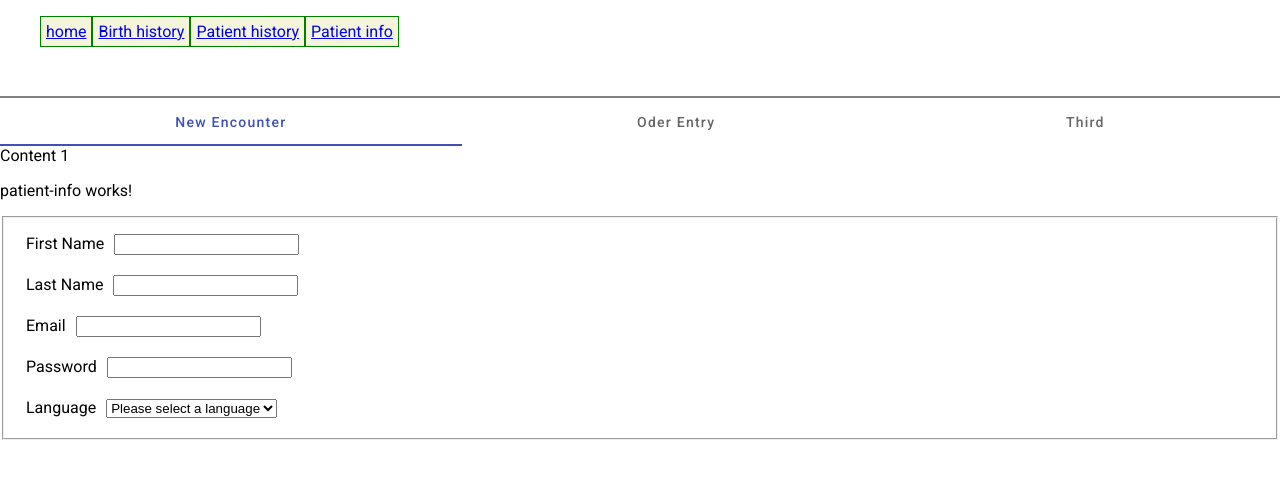
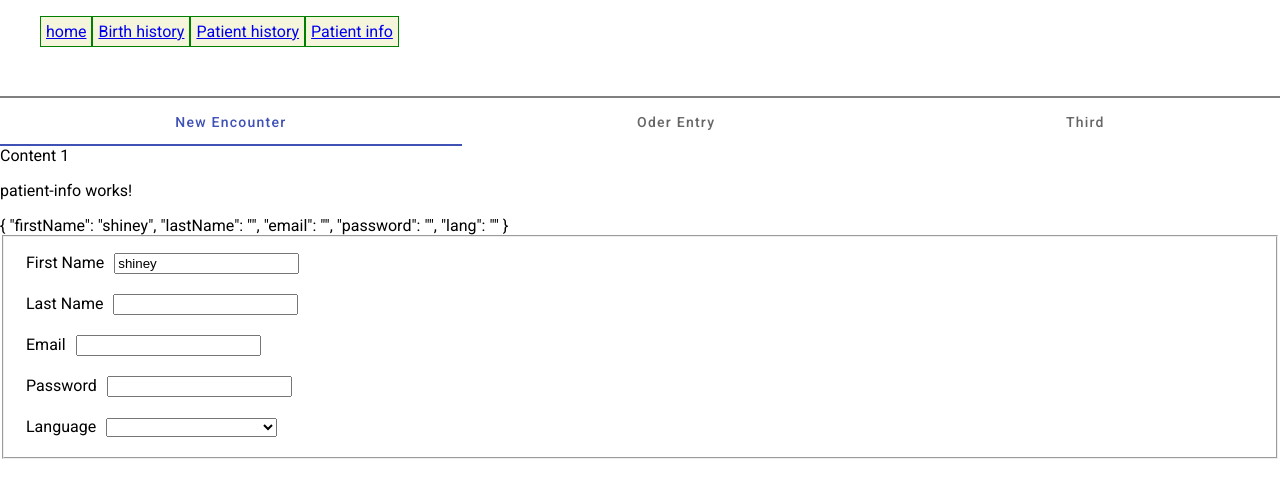
Before and after one commit to sshelake25/2023ng, an Angular app: page /patient-info in a window 1280 px wide. Shown: the top 498 px of the page. Built offline with nearby package versions, Linux system fonts and the light colour scheme.

Commit message:
completed reactive forms binding

```diff
--- a/src/app/app.module.ts
+++ b/src/app/app.module.ts
@@ -22,6 +22,7 @@ import { MatTableModule } from '@angular/material/table';
 import {MatCheckboxModule} from '@angular/material/checkbox';
 import { TestImageDirective } from './test-image.directive';
 import { PatientInfoComponent } from './patient-info/patient-info.component';
+import { FormsModule, ReactiveFormsModule } from '@angular/forms';
 
 @NgModule({
   declarations: [
@@ -47,7 +48,9 @@ import { PatientInfoComponent } from './patient-info/patient-info.component';
     AppRoutingModule,
     HttpClientModule,
     MatTableModule,
-    MatCheckboxModule
+    MatCheckboxModule,
+    ReactiveFormsModule,
+    FormsModule
 
   ],
   providers: [],
--- a/src/app/patient-info/patient-info.component.html
+++ b/src/app/patient-info/patient-info.component.html
@@ -1,29 +1,29 @@
 <p>patient-info works!</p>
-<form novalidate>
+{{singUpForm.value | json}}
+<form novalidate [formGroup]="singUpForm" >
   <fieldset>
     <div class="form-group">
       <label>First Name</label>
-      <input type="text" class="form-control" />
+      <input formControlName="firstName"  type="text" class="form-control" />
     </div>
     <div class="form-group">
       <label>Last Name</label>
-      <input type="text" class="form-control" />
+      <input formControlName="lastName" type="text" class="form-control" />
     </div>
 
     <div class="form-group">
       <label>Email</label>
-      <input type="email" class="form-control" />
+      <input  formControlName="email"  type="email" class="form-control" />
     </div>
     <div class="form-group">
       <label>Password</label>
-      <input type="password" class="form-control" />
+      <input  formControlName="password" type="password" class="form-control" />
     </div>
     <div class="form-group">
       <label>Language</label>
-      <select class="form-control">
-        <option value="">Please select a language</option>
-
-        <option value="lg.code"  *ngFor="let lg of langs">{{lg.lang}}</option>
+      <select class="form-control" formControlName="lang">
+        <option value="hello">Please select a language</option>
+        <option [value]="lg"  *ngFor="let lg of langs">{{lg.lang}}</option>
       </select>
     </div>
   </fieldset>
--- a/src/app/patient-info/patient-info.component.ts
+++ b/src/app/patient-info/patient-info.component.ts
@@ -1,20 +1,31 @@
 import { Component } from '@angular/core';
+import { FormControl, FormGroup } from '@angular/forms';
 
 interface langCofi {
-  lang: string,
-  code: string,
+  lang: string;
+  code: string;
 }
 
 @Component({
   selector: 'app-patient-info',
   templateUrl: './patient-info.component.html',
-  styleUrls: ['./patient-info.component.css']
+  styleUrls: ['./patient-info.component.css'],
 })
 export class PatientInfoComponent {
- public langs: langCofi[] = [
-   {lang: 'english', code: 'en-Us'},
-   {lang: 'german', code: 'jn-Us'},
-   {lang: 'hind', code: 'hn-Us'},
-   {lang: 'xly', code: 'xly-Us'}
-  ]
+  public langs: langCofi[] = [
+    { lang: 'english', code: 'en-Us' },
+    { lang: 'german', code: 'jn-Us' },
+    { lang: 'hind', code: 'hn-Us' },
+    { lang: 'xly', code: 'xly-Us' },
+  ];
+
+  public singUpForm: FormGroup = new FormGroup({
+    firstName: new FormControl('shiney'),
+    lastName: new FormControl(''),
+    email: new FormControl(""),
+    password: new FormControl(""),
+    lang: new FormControl("")
+  });
+
+  ngOnInit() {}
 }
```
